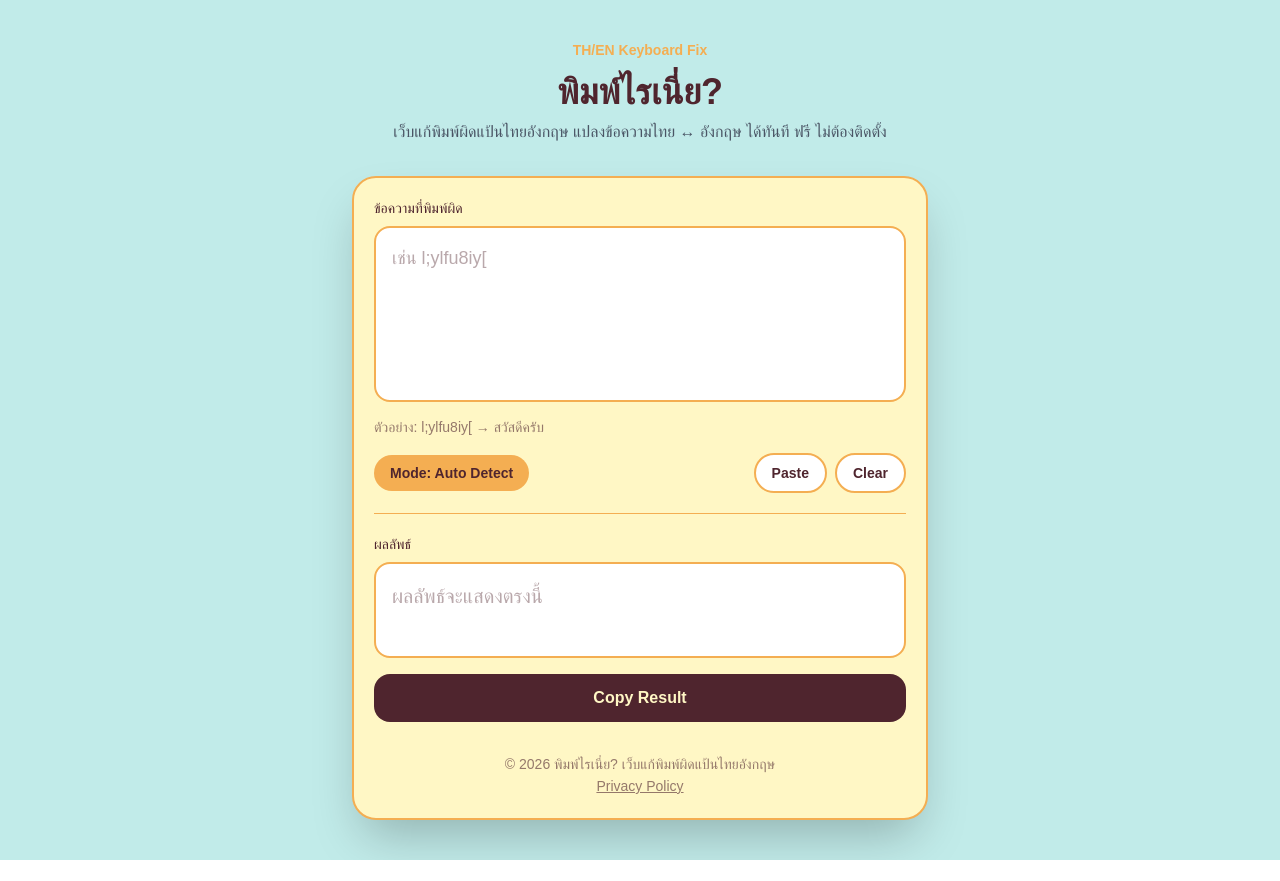
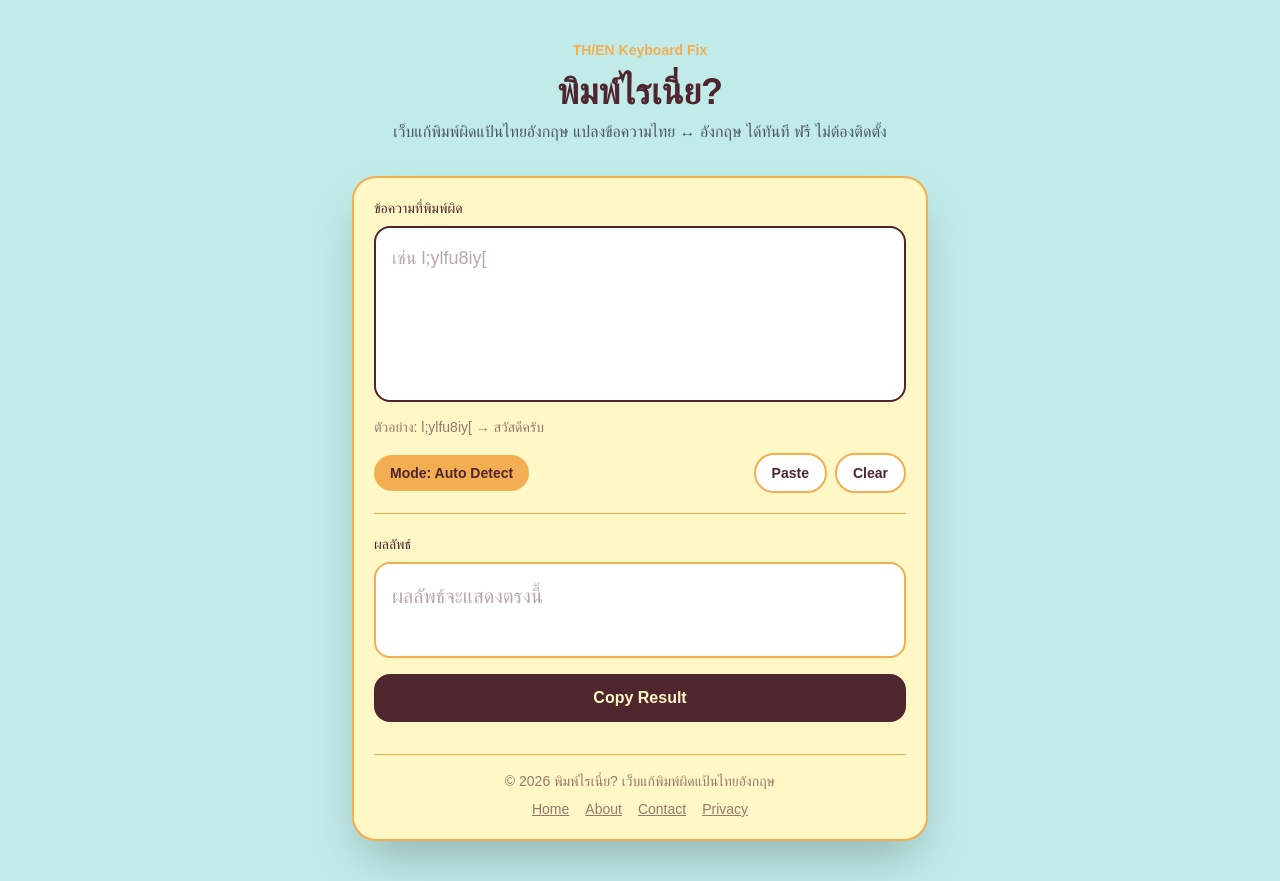
Before and after one commit to Hyungpiu/th-en-keyboard-fix, a Next.js app: page / in a window 1280 px wide. Before the commit the page ends 860 px from the top, so only its background shows below. Built offline with nearby package versions, Linux system fonts and the light colour scheme.

Commit message:
add footer navigation

```diff
--- a/app/contact/page.tsx
+++ b/app/contact/page.tsx
@@ -11,12 +11,18 @@ export default function ContactPage() {
 
         <p className="font-semibold">
           Email:{" "}
-          <a href="mailto:tanya.wiang@gmail.com" className="underline">
+          <a
+            href="mailto:tanya.wiang@gmail.com"
+            className="underline hover:text-[#F4AE52]"
+          >
             tanya.wiang@gmail.com
           </a>
         </p>
 
-        <a href="/" className="mt-6 inline-block font-semibold underline">
+        <a
+          href="/"
+          className="mt-6 inline-block font-semibold underline hover:text-[#F4AE52]"
+        >
           กลับหน้าแรก
         </a>
       </section>
--- a/app/page.tsx
+++ b/app/page.tsx
@@ -47,6 +47,7 @@ export default function Home() {
           </label>
 
           <textarea
+            autoFocus
             value={text}
             onChange={(e) => setText(e.target.value)}
             placeholder="เช่น l;ylfu8iy["
@@ -80,6 +81,8 @@ export default function Home() {
     >
       Clear
     </button>
+
+
   </div>
 </div>
 
@@ -102,15 +105,25 @@ export default function Home() {
                   {copied ? "Copied!" : "Copy Result"}
                 </button>
 
-          <footer className="mt-8 text-center">
-                <p className="text-sm text-[#4F252E]/60">
-                    © 2026 พิมพ์ไรเนี่ย? เว็บแก้พิมพ์ผิดแป้นไทยอังกฤษ
-                </p>
-                  <a
-                    href="/privacy"
-                   className="text-sm underline text-[#4F252E]/60 hover:text-[#4F252E]">
-      Privacy Policy
-  </a>
+          <footer className="mt-8 border-t border-[#F4AE52] pt-4 text-center text-sm text-[#4F252E]/60">
+  <p className="mb-2">
+    © 2026 พิมพ์ไรเนี่ย? เว็บแก้พิมพ์ผิดแป้นไทยอังกฤษ
+  </p>
+
+  <nav className="flex justify-center gap-4">
+    <a href="/" className="underline hover:text-[#4F252E]">
+      Home
+    </a>
+    <a href="/about" className="underline hover:text-[#4F252E]">
+      About
+    </a>
+    <a href="/contact" className="underline hover:text-[#4F252E]">
+      Contact
+    </a>
+    <a href="/privacy" className="underline hover:text-[#4F252E]">
+      Privacy
+    </a>
+  </nav>
 </footer>
 
 </div>
```
